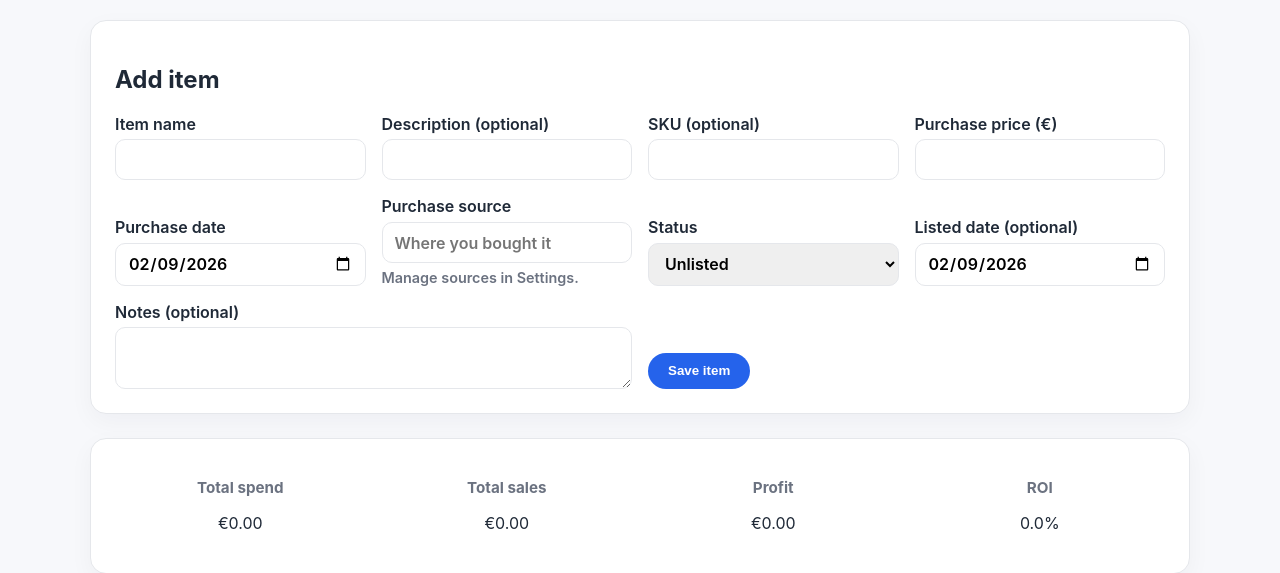
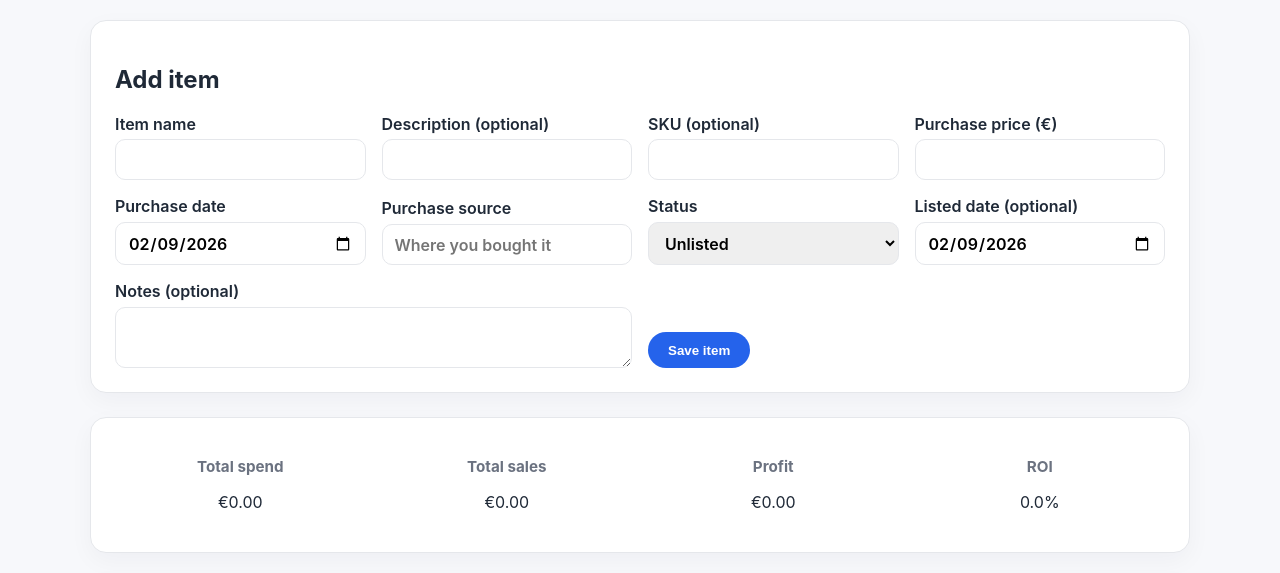
Before and after one commit to ps1-eng/super-potato, a Flask app: page / in a window 1280 px wide. Shown: the part 155-728 px from the top of the page. Run offline with Flask 3, Linux system fonts and the light colour scheme; data comes from the database, SQL or seed files in the repository; data that the repository does not hold is empty.

Commit message:
Remove purchase source hint

```diff
--- a/templates/index.html
+++ b/templates/index.html
@@ -40,7 +40,6 @@
         placeholder="Where you bought it"
         required
       />
-      <span class="muted">Manage sources in Settings.</span>
     </label>
     <label>
       Status
```
